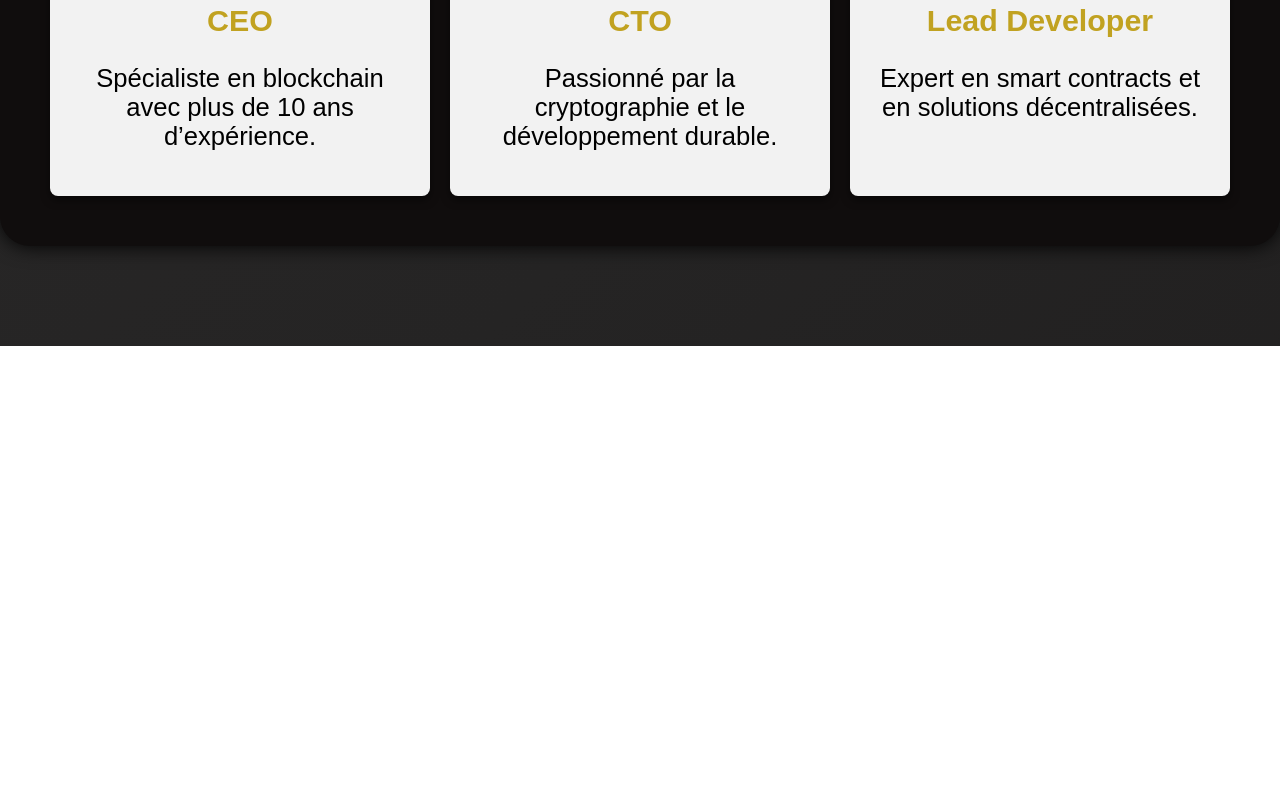
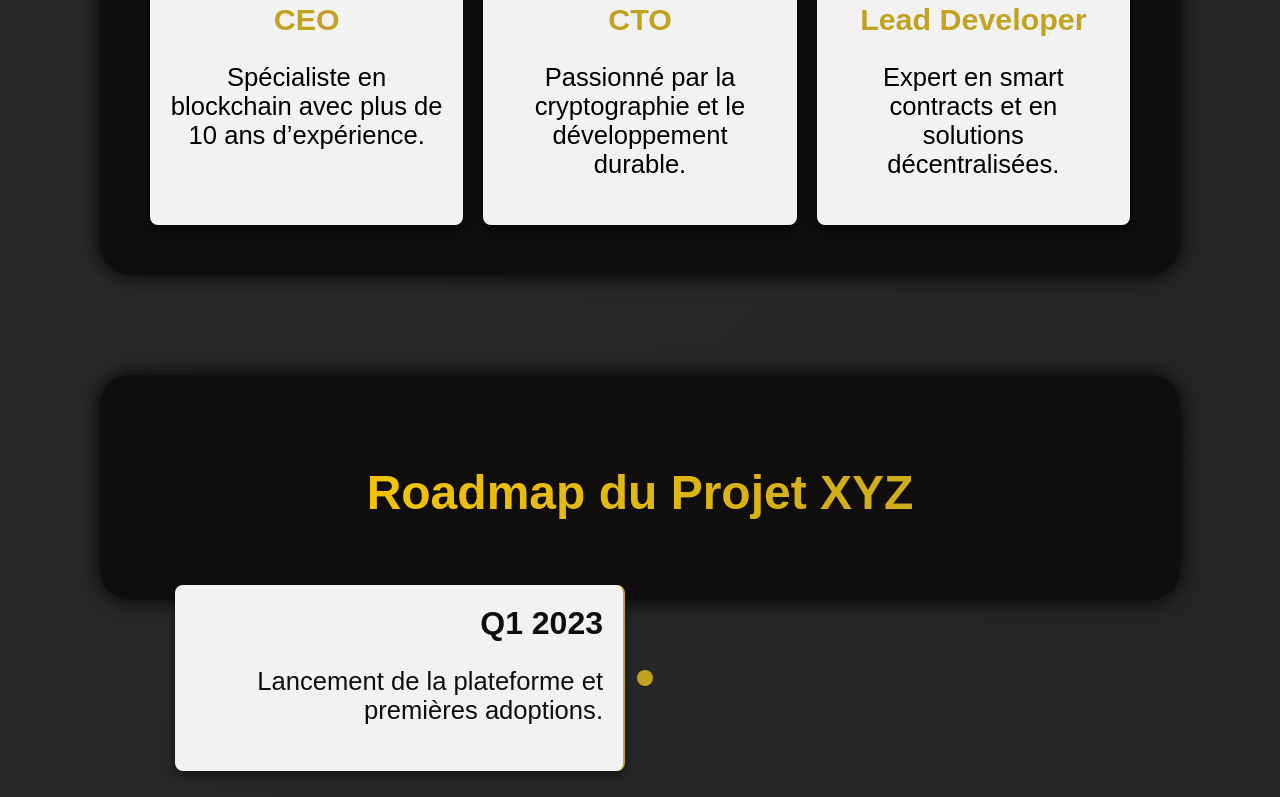
Before and after one commit to JayAlls/crypto_landing_page, a Next.js app: page / in a window 1280 px wide. Shown: the part 2862-3659 px from the top of the page. Before the commit the page ends 3208 px from the top, so only its background shows below. Built offline with nearby package versions, Linux system fonts and the light colour scheme.

Commit message:
Roadmap section Added

```diff
--- /dev/null
+++ b/src/app/component/Roadmap/Roadmap.js
@@ -0,0 +1,43 @@
+import React from 'react';
+import styles from './Roadmap.module.scss';
+
+const Roadmap = () => {
+  const roadmapStages = [
+    {
+      title: 'Q1 2023',
+      content: 'Lancement de la plateforme et premières adoptions.',
+    },
+    {
+      title: 'Q2 2023',
+      content: 'Introduction des fonctionnalités de staking.',
+    },
+    {
+      title: 'Q3 2023',
+      content: 'Mise en place de partenariats stratégiques.',
+    },
+    {
+      title: 'Q4 2023',
+      content: 'Expansion internationale et nouvelles mises à jour.',
+    },
+    // Ajoutez plus d'étapes si nécessaire
+  ];
+
+  return (
+    <div className={styles.roadmap}>
+      <h2>Roadmap du Projet XYZ</h2>
+      <div className={styles.timeline}>
+        {roadmapStages.map((stage, index) => (
+          <div key={index} className={styles.stage}>
+            <div className={styles.stageContent}>
+              <h3>{stage.title}</h3>
+              <p>{stage.content}</p>
+            </div>
+            <div className={styles.stageConnector}></div>
+          </div>
+        ))}
+      </div>
+    </div>
+  );
+};
+
+export default Roadmap;
--- /dev/null
+++ b/src/app/component/Roadmap/Roadmap.module.scss
@@ -0,0 +1,124 @@
+.roadmap {
+  text-align: center;
+  padding: 50px;
+  background-color: #100D0D;
+  border-radius: 30px;
+  box-shadow: 0px 0px 20px #000;
+  margin: 100px;
+  color: #F2F2F2; // J'ai ajouté une couleur de texte par défaut pour correspondre au fond sombre
+
+  h2 {
+    font-size: 3rem;
+    margin-bottom: 30px;
+    font-weight: bold;
+    color: transparent;
+    background-image: linear-gradient(to right, #ffcc00, #C1A221);
+    background-clip: text;
+    -webkit-background-clip: text; /* Pour la compatibilité avec Safari */
+    -webkit-text-fill-color: transparent; /* Pour la compatibilité avec Safari */
+  }
+}
+
+.timeline {
+  position: relative;
+  &:before {
+    content: '';
+    position: absolute;
+    left: 50%;
+    top: 0;
+    bottom: 0;
+    width: 2px;
+    background-color: #C1A221; // Couleur de la ligne de temps ajustée
+    transform: translateX(-50%);
+  }
+}
+
+.stage {
+  position: relative;
+  width: 50%;
+  padding: 20px;
+  margin: 15px 5px;
+  box-sizing: border-box;
+
+  &:nth-child(odd) {
+    float: left;
+    text-align: right;
+    clear: both;
+    margin: 15px 5px;
+    .stageContent {
+      border-right: 2px solid #C1A221;
+    }
+    .stageConnector {
+      right: -8px;
+    }
+  }
+
+  &:nth-child(even) {
+    float: right;
+    text-align: left;
+    .stageContent {
+      border-left: 2px solid #C1A221;
+    }
+    .stageConnector {
+      left: -8px;
+    }
+  }
+
+  &:after {
+    content: '';
+    display: block;
+    clear: both;
+  }
+}
+
+.stageContent {
+  position: relative;
+  padding: 20px;
+  background-color: #F2F2F2;
+  border-radius: 8px;
+  box-shadow: 0 4px 8px rgba(0, 0, 0, 0.5);
+  z-index: 1;
+
+  h3 {
+    margin: 0 0 10px 0;
+    font-size: 2rem;
+    color: #100D0D; // Couleur du titre ajustée
+  }
+
+  p {
+    font-size: 1.6rem;
+    color: #100D0D; // Couleur du paragraphe ajustée
+  }
+}
+
+.stageConnector {
+  position: absolute;
+  top: 50%;
+  width: 16px;
+  height: 16px;
+  background-color: #C1A221; // Couleur du connecteur ajustée
+  border-radius: 50%;
+  z-index: 2;
+  transform: translateY(-50%);
+}
+
+@media (max-width: 768px) {
+  .timeline:before {
+    left: 20px;
+  }
+
+  .stage {
+    width: 100%;
+    float: none;
+    text-align: left;
+    &:nth-child(odd), &:nth-child(even) {
+      .stageContent {
+        border-right: none;
+        border-left: none;
+      }
+      .stageConnector {
+        left: 4px;
+      }
+    }
+  }
+}
--- a/src/app/component/Team/Team.js
+++ b/src/app/component/Team/Team.js
@@ -1,3 +1,4 @@
+'use client'
 import React from 'react';
 import styles from './Team.module.scss';
 
--- a/src/app/component/Team/Team.module.scss
+++ b/src/app/component/Team/Team.module.scss
@@ -4,7 +4,7 @@
     background-color: #100D0D;
     border-radius: 30px;
     box-shadow: 0px 0px 20px #000;
-    margin: 100px auto;
+    margin: 100px;
 
     h2 {
         font-size: 3rem;
--- a/src/app/component/WhitePaper/WhitePaper.js
+++ b/src/app/component/WhitePaper/WhitePaper.js
@@ -6,8 +6,7 @@ const WhitePaper = () => {
   return (
         <div className={styles.whitepaper}>
             <h2>Livre Blanc du Projet ChainToken</h2>
-            <p>
-                Ce livre blanc présente une vue d'ensemble du Projet ChainToken, détaillant notre vision, notre architecture blockchain et les cas d'utilisation de notre token. Les points clés incluent :
+                <p>Ce livre blanc présente une vue d'ensemble du Projet ChainToken, détaillant notre vision, notre architecture blockchain et les cas d'utilisation de notre token. Les points clés incluent :</p>
                 <ul>
                     <li>La problématique que le Projet ChainToken vise à résoudre.</li>
                     <li>Une description de la technologie sous-jacente et de son innovation.</li>
@@ -15,7 +14,6 @@ const WhitePaper = () => {
                     <li>La feuille de route du développement et les étapes futures.</li>
                     <li>Les informations sur l'équipe et les conseillers du projet.</li>
                 </ul>
-            </p>
             <button className={styles.downloadButton} onClick={() => alert("C'est un site d'exemple, pas de livre blanc réelle")}>
                 Télécharger le Livre Blanc
             </button>
--- a/src/app/component/WhitePaper/WhitePaper.module.scss
+++ b/src/app/component/WhitePaper/WhitePaper.module.scss
@@ -1,7 +1,6 @@
 .whitepaper {
     font-family: Arial, sans-serif;
-    max-width: 1920px;
-    margin: 20px auto;
+    margin: 100px;
     padding: 20px;
     border-radius: 8px;
     text-align: center;
@@ -26,6 +25,13 @@
 
     ul {
       list-style: inside;
+      li {
+        line-height: 1.6;
+        font-size: 1.4rem;
+        font-weight: bold;
+        color: #F2F2F2;
+        text-align: left;
+      }
     }
   }
 
--- a/src/app/page.js
+++ b/src/app/page.js
@@ -1,8 +1,10 @@
+'use client'
 import HeroSection from './component/HeroSection/HeroSection'
 import Advantage from './component/Advantage/Advantage'
 import styles from './page.module.scss'
 import WhitePaper from './component/WhitePaper/WhitePaper'
 import Team from './component/Team/Team'
+import Roadmap from './component/Roadmap/Roadmap'
 
 export default function Home() {
   return (
@@ -11,6 +13,7 @@ export default function Home() {
       <Advantage />
       <WhitePaper />
       <Team />
+      <Roadmap />
     </main>
   )
 }
```
